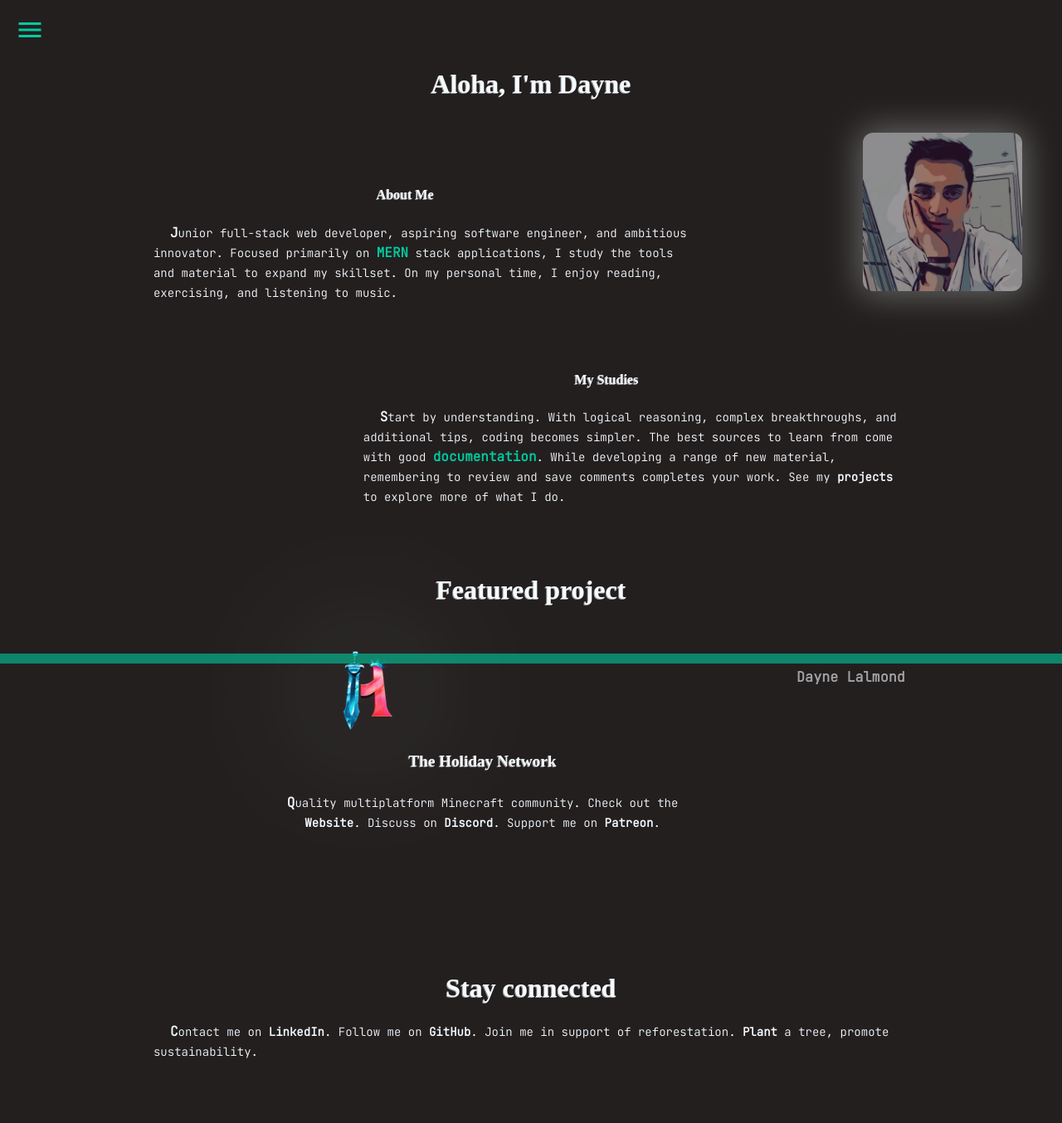
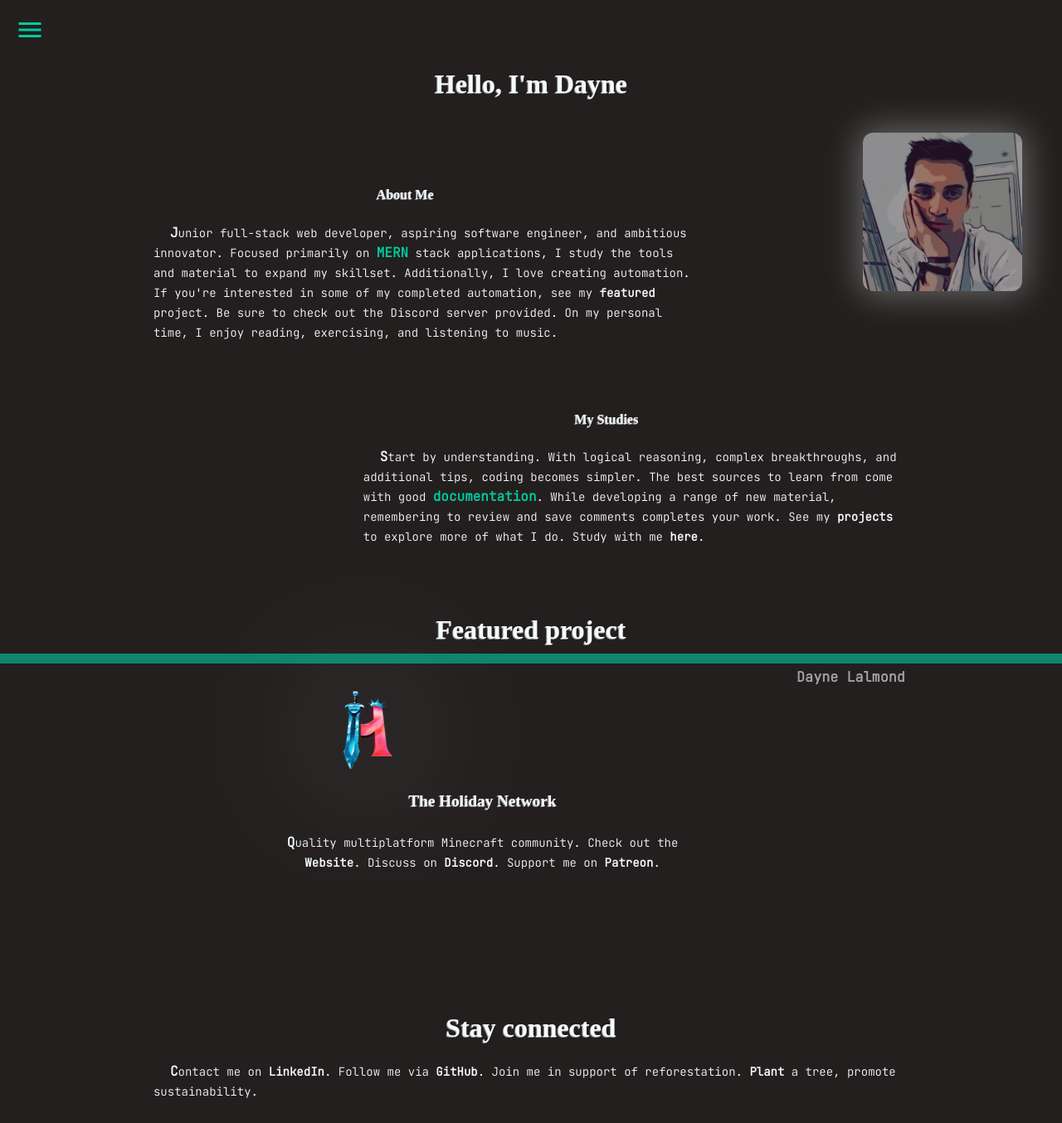
Before and after one commit to DayneLalmond/daylo-portfolio, a React (Create React App) app: page /home in a window 1280 px wide. Shown: the whole page at 83% size. Before the commit the page ends 1306 px from the top, so only its background shows below. Built offline with nearby package versions, Linux system fonts and the light colour scheme; a web font is replaced by a local one.

Commit message:
added content to homepage

```diff
--- a/src/pages/Home.js
+++ b/src/pages/Home.js
@@ -24,22 +24,25 @@ function Home() {
 
       <div>
         <img src={avatar} id="profile" alt="Avatar" />
-        <h3>Aloha, I'm Dayne</h3>
+        <h3>Hello, I'm Dayne</h3>
         <section className="topics">
           <h4 id="about-me">About Me</h4>
           <p className="first-p"><b>J</b>unior full-stack web developer, aspiring software engineer, and ambitious innovator. Focused primarily
-            on <strong className="bold">MERN</strong> stack applications, I study the tools and material to expand my skillset. On my personal time,
+            on <strong className="bold">MERN</strong> stack applications, I study the tools and material to expand my skillset. Additionally, I love
+            creating automation. If you're interested in some of my completed automation, see my <strong><a href="#feature">featured</a></strong> project.
+            Be sure to check out the Discord server provided. On my personal time,
             I enjoy reading, exercising, and listening to music.</p>
+
           <h4 id="dev-blog">My Studies</h4>
-          <p className="second-p"><b>S</b>tart by understanding. With logical reasoning, complex breakthroughs,
-            and additional tips, coding becomes simpler. The best sources to learn from come with good <strong className="bold">documentation</strong>.
-            While developing a range of new material, remembering to review and save comments completes your work. See my <strong><NavLink to="/projects">
-            projects</NavLink></strong> to explore more of what I do.
+          <p className="second-p"><b>S</b>tart by understanding. With logical reasoning, complex breakthroughs, and additional tips, coding becomes simpler.
+            The best sources to learn from come with good <strong className="bold">documentation</strong>. While developing a range of new material, remembering
+            to review and save comments completes your work. See my <strong><NavLink to="/projects">
+            projects</NavLink></strong> to explore more of what I do. Study with me <strong><NavLink to="/connect">here</NavLink></strong>.
           </p>
         </section>
       </div>
 
-      <h3>Featured project</h3>
+      <h3 id="feature">Featured project</h3>
 
       <section className="container" ref={ref}>
         {inView ? (
@@ -48,6 +51,7 @@ function Home() {
               <img src={holiday} alt="logo" id="holiday" />
               <p className="title">{title[0]}</p>
               <p className="description"><b>Q</b>uality multiplatform Minecraft community. Check out the <strong><a rel="noreferrer" href="https://www.theholiday.net/" target="_blank" className="ext-link">Website</a></strong>. Discuss on <strong><a rel="noreferrer" href="https://discord.gg/jzvyY2tFnQ" target="_blank" className="ext-link">Discord</a></strong>. Support me on <strong><a rel="noreferrer" href="https://www.patreon.com/holidaye" target="_blank" className="ext-link">Patreon</a></strong>.</p>
+
             </div>
           </div>
         ) : (
@@ -62,7 +66,7 @@ function Home() {
 
       <h3>Stay connected</h3>
       <section className="topics">
-        <p className="third-p"><b>C</b>ontact me on <strong><a rel="noreferrer" href="https://www.linkedin.com/in/dayne-lalmond/" target="_blank" className="ext-link">LinkedIn</a></strong>. Follow me on <strong><a rel="noreferrer" href="https://github.com/DayneLalmond" target="_blank" className="ext-link">GitHub</a></strong>. Join me in support of reforestation. <strong>
+        <p className="third-p"><b>C</b>ontact me on <strong><a rel="noreferrer" href="https://www.linkedin.com/in/dayne-lalmond/" target="_blank" className="ext-link">LinkedIn</a></strong>. Follow me via <strong><a rel="noreferrer" href="https://github.com/DayneLalmond" target="_blank" className="ext-link">GitHub</a></strong>. Join me in support of reforestation. <strong>
           <a rel="noreferrer" href="http://onetreeplanted.refr.cc/daynel" target="_blank" className="ext-link">Plant</a></strong> a tree, promote sustainability.</p>
       </section>
     </main>
--- a/src/styles/index.css
+++ b/src/styles/index.css
@@ -12,7 +12,7 @@
 #github {
   position: relative;
   display: block;
-  margin-top: 40vh;
+  margin-top: 30vh;
   left: 4vh;
   width: 6vh;
   height: auto;
@@ -49,7 +49,7 @@ h1 {
   cursor: default;
   width: 100%;
   color: hsl(207, 100%, 98%);
-  border-bottom: 5px ridge hsl(207, 100%, 100%);
+  border-bottom: 6px ridge hsl(207, 100%, 100%);
   height: auto;
   text-align: center;
   font-family: 'Pacifico', cursive;
@@ -131,19 +131,18 @@ h4 {
   position: absolute;
   width: auto;
   font-size: larger;
-  /* background: hsl(210, 100%, 50%); */
   color: hsl(207, 100%, 98%);
-  animation: slideUp 0.8s ease forwards;
+  animation: slideUp 1.4s ease forwards;
 }
 
 @keyframes slideUp {
   from {
-    transform: translateY(100%);
+    transform: translateY(-20%);
     opacity: 0;
   }
 
   to {
-    transform: translateY(0);
+    transform: translateX(0);
     opacity: 1;
   }
 }
```
